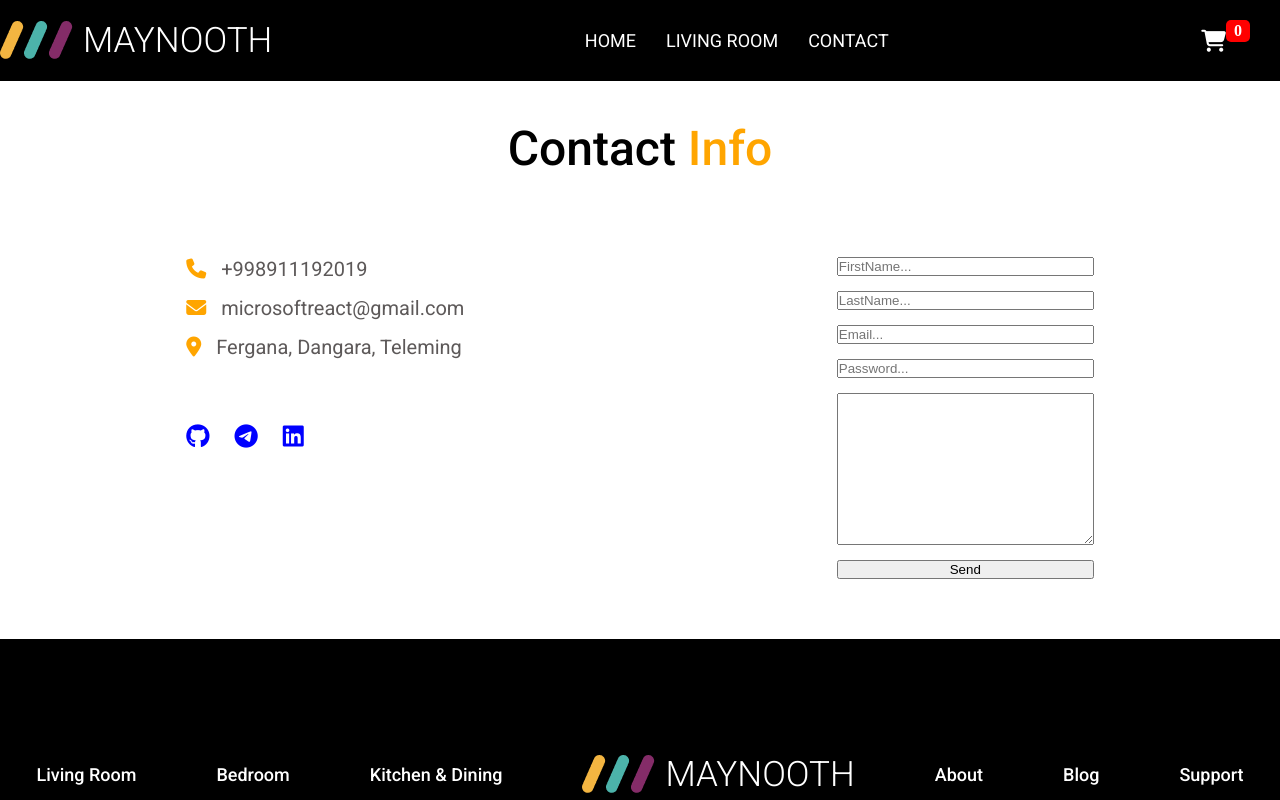
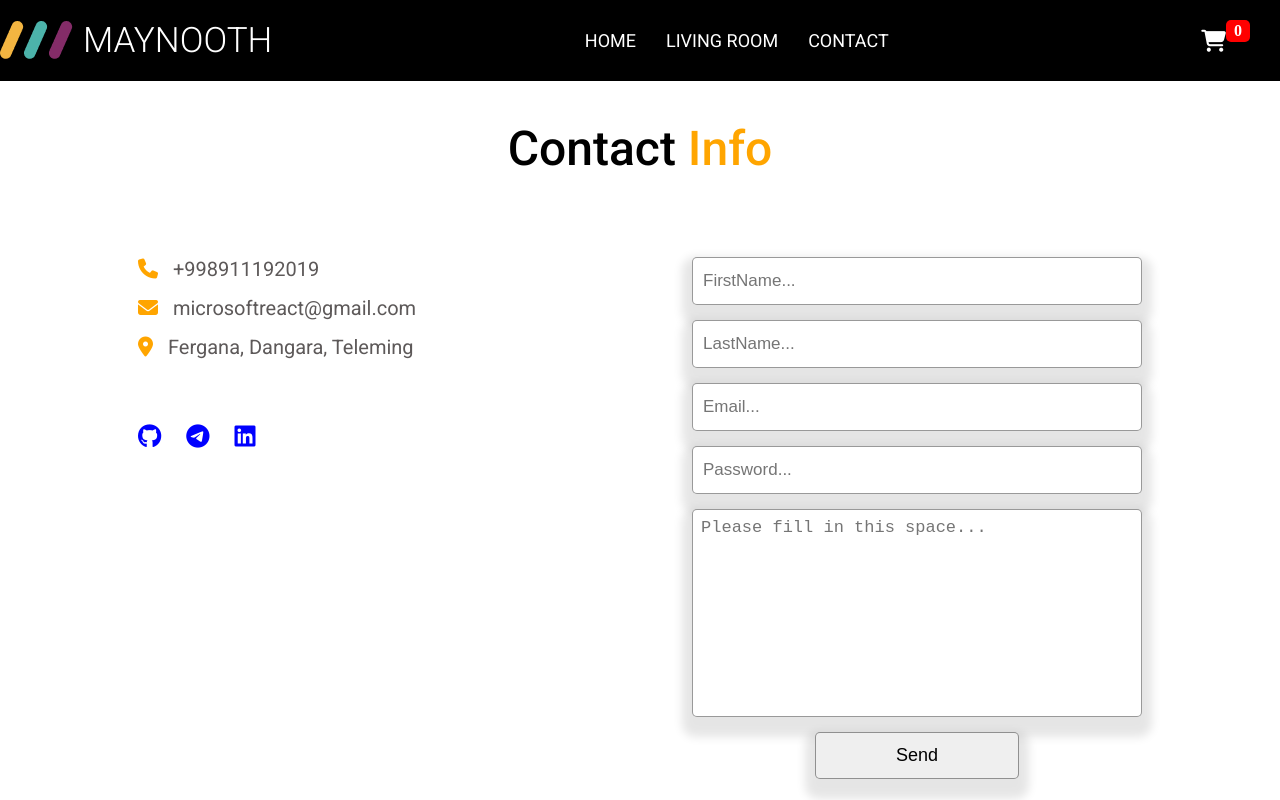
Before and after one commit to microsoftreact/Furniture, a React (Vite) app: page /contact in a window 1280 px wide. Shown: the top 800 px of the page. Built offline with nearby package versions, Linux system fonts and the light colour scheme.

Commit message:
finish contact menu

```diff
--- a/src/pages/contact/Contact.css
+++ b/src/pages/contact/Contact.css
@@ -62,10 +62,46 @@
     color: blue;
 }
 
-
-
 .contact-form {
     display: flex;
     flex-direction: column;
     gap: 15px;
+    align-items: center;
 }
+
+.contact-form input {
+    width: 450px;
+    height: 6vh;
+    font-size: 17px;
+    outline: none;
+    border: 1px solid rgba(0, 0, 0, 0.4);
+    box-shadow: 0px 10px 10px 10px rgba(0, 0, 0, 0.1);
+    border-radius: 5px;
+    text-indent: 10px;
+}
+
+.contact-form textarea {
+    width: 450px;
+    resize: none;
+    outline: none;
+    border: 1px solid rgba(0, 0, 0, 0.4);
+    box-shadow: 0px 10px 10px 10px rgba(0, 0, 0, 0.1);
+    border-radius: 5px;
+    padding: 8px;
+    font-size: 17px;
+}
+
+.contact-form button {
+    padding: 12px 80px;
+    font-size: 18px;
+    cursor: pointer;
+    outline: none;
+    border-radius: 5px;
+    border: 1px solid rgba(0, 0, 0, 0.4);
+    box-shadow: 0px 10px 10px 10px rgba(0, 0, 0, 0.1);
+    transition: .5s;
+}
+
+.contact-form button:active {
+    scale: .9;
+}
--- a/src/pages/contact/Contact.jsx
+++ b/src/pages/contact/Contact.jsx
@@ -44,14 +44,20 @@ function Contact() {
                 </NavLink>
               </div>
             </div>
-            <div className="contact-form">
+            <form className="contact-form">
               <input type="text" placeholder="FirstName..." />
               <input type="text" placeholder="LastName..." />
               <input type="email" placeholder="Email..." />
               <input type="password" placeholder="Password..." />
-              <textarea name="" id="" cols="30" rows="10"></textarea>
-              <button>Send</button>
-            </div>
+              <textarea
+                name=""
+                id=""
+                cols="30"
+                rows="10"
+                placeholder="Please fill in this space..."
+              ></textarea>
+              <button type="button">Send</button>
+            </form>
           </div>
         </div>
       </div>
```
